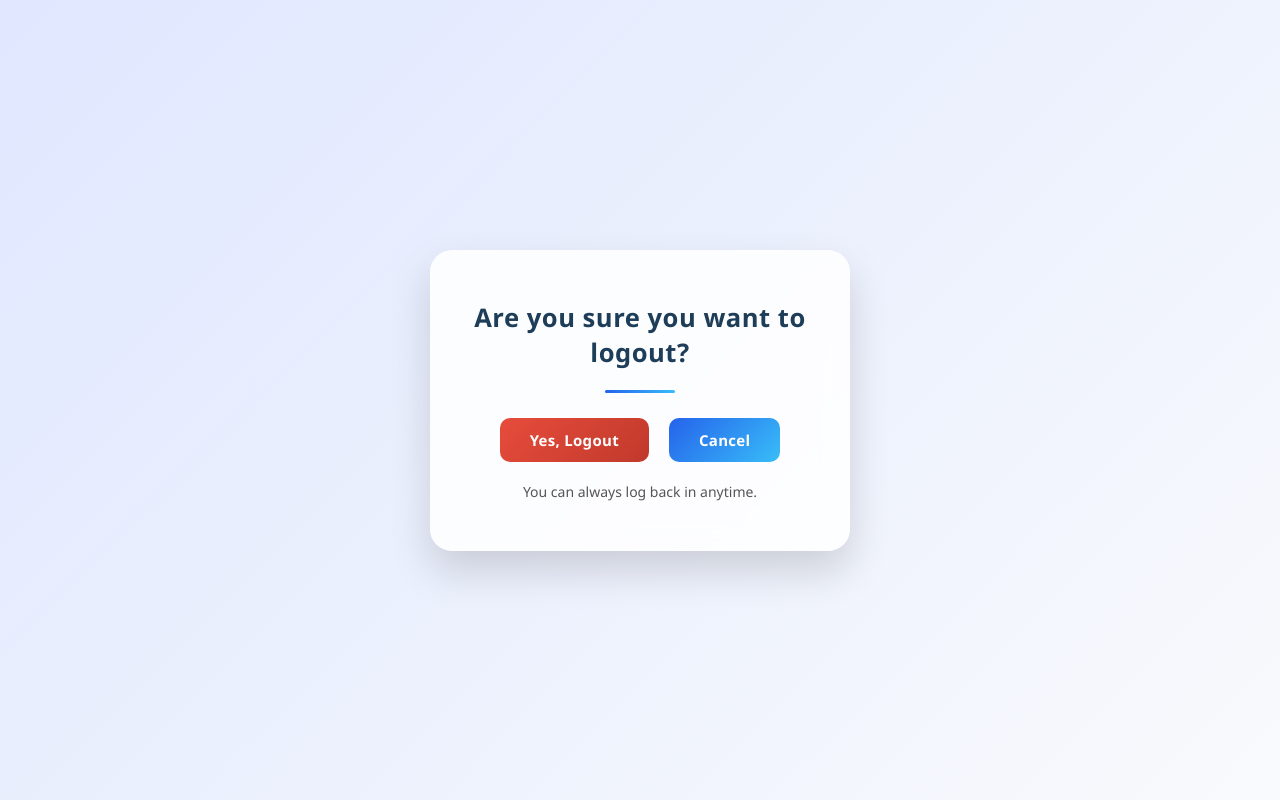
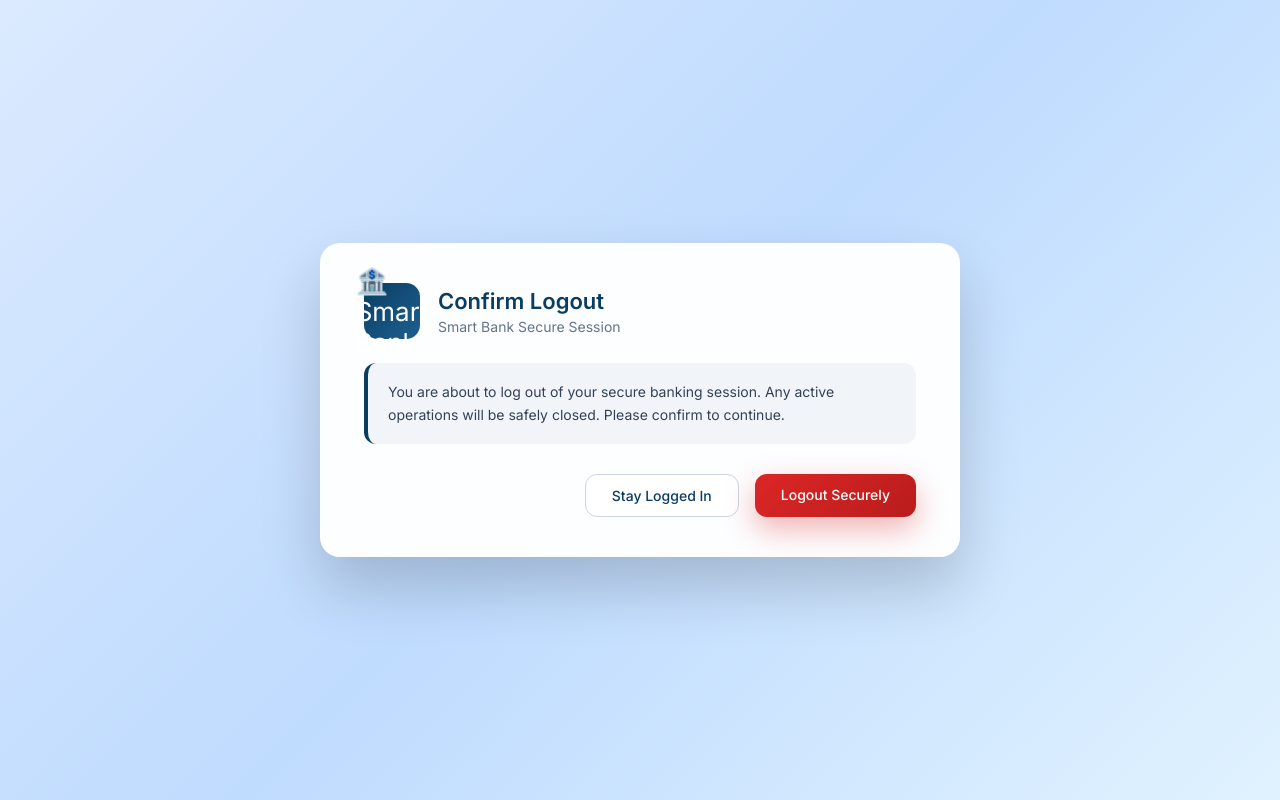
Before and after one commit to tanvi2711/Python_Full_stack_Projects, a Flask app: page /logout in a window 1280 px wide. Run offline with Flask 3, Linux system fonts and the light colour scheme.

Commit message:
enhance css of  logout.html

```diff
--- a/BANKAPP/templates/logout.html
+++ b/BANKAPP/templates/logout.html
@@ -2,136 +2,189 @@
 <html lang="en">
 <head>
 <meta charset="UTF-8">
-<meta name="viewport" content="width=device-width, initial-scale=1.0">
-<title>Logout Confirmation | SecureBank</title>
+<title>Smart Bank | Logout </title>
+<meta name="viewport" content="width=device-width, initial-scale=1">
+
+<link href="https://fonts.googleapis.com/css2?family=Inter:wght@400;500;600&display=swap" rel="stylesheet">
+
 <style>
-:root {
-    --primary: #2563eb;
-    --accent: #38bdf8;
-    --danger: #e74c3c;
-    --glass: rgba(255, 255, 255, 0.85);
-    --shadow: rgba(0, 0, 0, 0.15);
+*{
+    margin:0;
+    padding:0;
+    box-sizing:border-box;
+    font-family:'Inter',sans-serif;
 }
 
-/* ---------- Global Reset ---------- */
-* {
-    margin: 0;
-    padding: 0;
-    box-sizing: border-box;
-    font-family: 'Poppins', 'Segoe UI', Tahoma, Geneva, Verdana, sans-serif;
+/* PAGE */
+body{
+    min-height:100vh;
+    background:linear-gradient(135deg,#dbeafe,#bfdbfe,#e0f2fe);
+    display:flex;
+    justify-content:center;
+    align-items:center;
+    padding:16px;
 }
 
-/* ---------- Body Background ---------- */
-body {
-    min-height: 100vh;
-    display: flex;
-    justify-content: center;
-    align-items: center;
-    background: linear-gradient(135deg, #e0e7ff, #f8fafc);
+/* MAIN PANEL */
+.logout-panel{
+    width:100%;
+    max-width:640px;
+    background:rgba(255,255,255,0.97);
+    border-radius:20px;
+    box-shadow:0 30px 60px rgba(0,0,0,0.18);
+    padding:40px 44px;
 }
 
-/* ---------- Logout Container ---------- */
-.logout-box {
-    background: var(--glass);
-    backdrop-filter: blur(12px);
-    padding: 50px 40px;
-    border-radius: 22px;
-    max-width: 420px;
-    width: 95%;
-    text-align: center;
-    box-shadow: 0 20px 40px var(--shadow);
-    transition: 0.3s;
+/* HEADER */
+.header{
+    display:flex;
+    align-items:center;
+    gap:18px;
+    margin-bottom:24px;
 }
 
-.logout-box:hover {
-    transform: translateY(-3px);
-    box-shadow: 0 28px 50px rgba(0,0,0,0.25);
+.logo{
+    width:56px;
+    height:56px;
+    border-radius:14px;
+    background:linear-gradient(135deg,#0a3d62,#1e6091);
+    display:flex;
+    align-items:center;
+    justify-content:center;
+    color:#fff;
+    font-size:26px;
 }
 
-/* ---------- Heading ---------- */
-.logout-box h2 {
-    font-size: 1.6rem;
-    color: #1e3d58;
-    margin-bottom: 20px;
-    letter-spacing: 0.5px;
+.header h2{
+    font-size:22px;
+    font-weight:600;
+    color:#0a3d62;
 }
 
-hr {
-    width: 70px;
-    height: 3px;
-    border: none;
-    border-radius: 5px;
-    background: linear-gradient(to right, var(--primary), var(--accent));
-    margin: 15px auto 25px;
+.header span{
+    display:block;
+    font-size:14px;
+    color:#64748b;
+    margin-top:4px;
 }
 
-/* ---------- Buttons ---------- */
-.buttons {
-    display: flex;
-    justify-content: center;
-    gap: 20px;
-    margin-top: 15px;
+/* MESSAGE */
+.message{
+    background:#f1f5f9;
+    border-left:4px solid #0a3d62;
+    padding:18px 20px;
+    border-radius:12px;
+    font-size:14px;
+    color:#334155;
+    margin-bottom:30px;
+    line-height:1.6;
 }
 
-.buttons a {
-    padding: 12px 30px;
-    border-radius: 10px;
-    font-weight: 600;
-    font-size: 15px;
-    letter-spacing: 0.3px;
-    text-decoration: none;
-    color: #fff;
-    transition: all 0.3s ease;
+/* ACTIONS */
+.actions{
+    display:flex;
+    justify-content:flex-end;
+    gap:16px;
 }
 
-.buttons .yes {
-    background: linear-gradient(135deg, var(--danger), #c0392b);
+.actions a{
+    padding:12px 26px;
+    border-radius:12px;
+    font-size:14px;
+    font-weight:500;
+    text-decoration:none;
+    transition:all .25s ease;
 }
 
-.buttons .no {
-    background: linear-gradient(135deg, var(--primary), var(--accent));
+/* CANCEL */
+.btn-cancel{
+    background:#ffffff;
+    color:#0a3d62;
+    border:1px solid #cbd5e1;
 }
 
-.buttons a:hover {
-    transform: translateY(-2px);
-    box-shadow: 0 6px 14px rgba(0,0,0,0.2);
+.btn-cancel:hover{
+    background:#f1f5f9;
 }
 
-/* ---------- Subtext ---------- */
-.logout-box p {
-    margin-top: 20px;
-    font-size: 14px;
-    color: #555;
+/* LOGOUT */
+.btn-logout{
+    background:linear-gradient(135deg,#dc2626,#b91c1c);
+    color:#ffffff;
+    box-shadow:0 12px 30px rgba(220,38,38,.35);
 }
 
-/* ---------- Responsive ---------- */
-@media(max-width:500px){
-    .logout-box {
-        padding: 40px 25px;
-        border-radius: 16px;
+.btn-logout:hover{
+    transform:translateY(-2px);
+}
+
+/* ================= RESPONSIVE ================= */
+
+@media(max-width:640px){
+
+    .logout-panel{
+        padding:30px;
     }
 
-    .buttons {
-        flex-direction: column;
-        gap: 15px;
+    .header{
+        flex-direction:column;
+        text-align:center;
     }
 
-    .buttons a {
-        width: 100%;
-        text-align: center;
+    .logo{
+        width:48px;
+        height:48px;
+        font-size:22px;
+    }
+
+    .header h2{
+        font-size:20px;
+    }
+
+    .message{
+        font-size:13px;
+    }
+
+    .actions{
+        flex-direction:column;
+    }
+
+    .actions a{
+        width:100%;
+        text-align:center;
     }
 }
 </style>
 </head>
+
 <body>
-<div class="logout-box">
-    <h2>Are you sure you want to logout?</h2>
-    <hr>
-    <div class="buttons">
-        <a href="{{ url_for('index') }}" class="yes">Yes, Logout</a>
-        <a href="{{ url_for('home') }}" class="no">Cancel</a>
+
+<div class="logout-panel">
+
+    <div class="header">
+        <div class="logo">🏦 Smart Bank</div>
+        <div>
+            <h2>Confirm Logout</h2>
+            <span>Smart Bank Secure Session</span>
+        </div>
     </div>
-    <p>You can always log back in anytime.</p>
+
+    <div class="message">
+        You are about to log out of your secure banking session.
+        Any active operations will be safely closed.
+        Please confirm to continue.
+    </div>
+
+    <div class="actions">
+        <a href="{{ url_for('home') }}" class="btn-cancel">
+            Stay Logged In
+        </a>
+        <a href="{{ url_for('index') }}" class="btn-logout">
+            Logout Securely
+        </a>
+    </div>
+
 </div>
+
 </body>
 </html>
```
